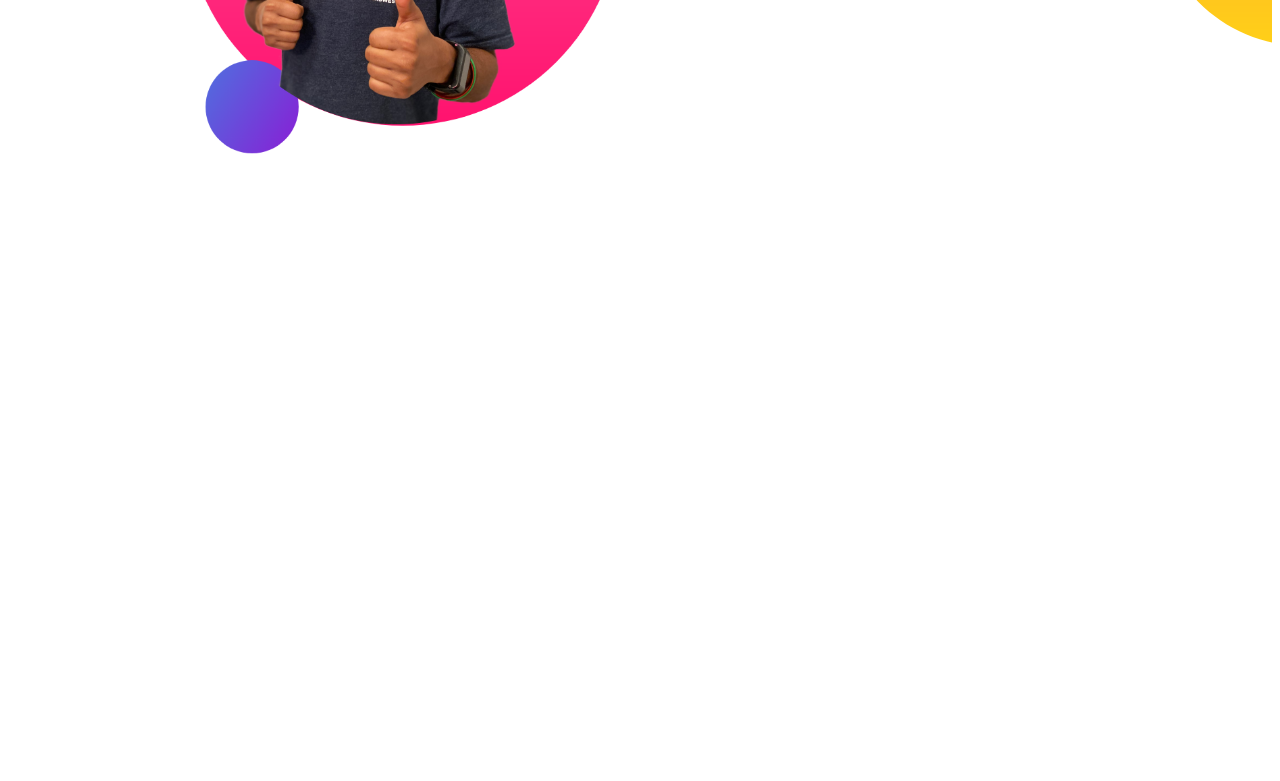
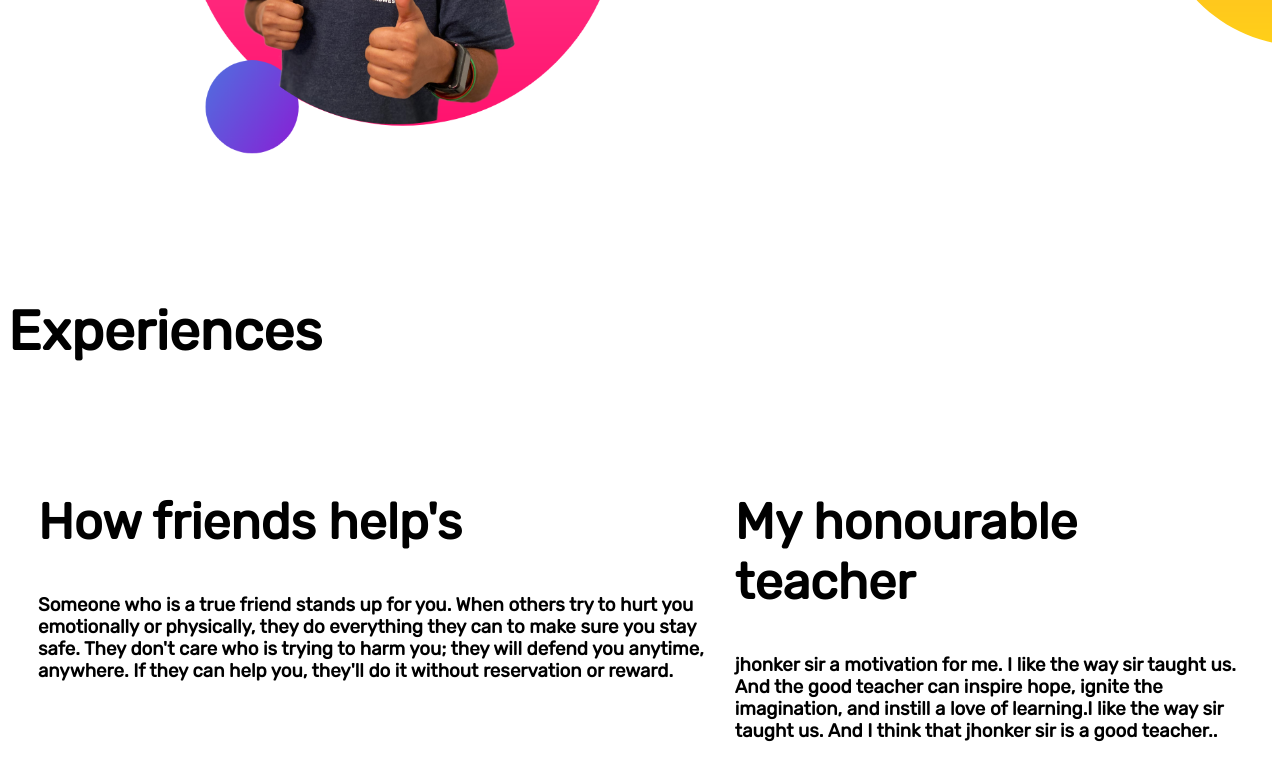
Before and after one commit to syed-jaid/home-work, a plain HTML site: page index.html in a window 1280 px wide. Shown: the part 1040-1821 px from the top of the page. Before the commit the page ends 1339 px from the top, so only its background shows below. Drawn offline with Linux system fonts and the light colour scheme; a web font is replaced by a local one.

Commit message:
on the way

```diff
--- a/index.html
+++ b/index.html
@@ -49,6 +49,39 @@
             <a class="link-batton" href="https://www.facebook.com/groups/webdevelopmentbatch5">SUPPORT</a>
         </div>
     </section>
+
+
+    <h1>Experiences</h1>
+
+    <section>
+        <div>
+            <h2 class="h2cang">
+                How friends help's
+            </h2>
+
+            <h3>Someone who is a true friend stands up for you. When others try to hurt you emotionally or physically,
+                they
+                do
+                everything they can to make sure you stay safe. They don't care who is trying to harm you; they will
+                defend
+                you
+                anytime, anywhere. If they can help you, they'll do it without reservation or reward.
+
+            </h3>
+        </div>
+        <div>
+            <h2 class="h2cang">
+                My honourable teacher
+            </h2>
+
+            <h3>
+                jhonker sir a motivation for me. I like the way sir taught us. And the good teacher
+                can inspire hope, ignite the
+                imagination, and instill a love of learning.I like the way sir taught us. And I think that jhonker sir
+                is a good teacher..
+            </h3>
+        </div>
+    </section>
 </body>
 
 </html>
--- a/style.css
+++ b/style.css
@@ -49,3 +49,6 @@ section{
     background-position: right;
 
 }
+
+.h2cang{
+font-size: 50px}
```
